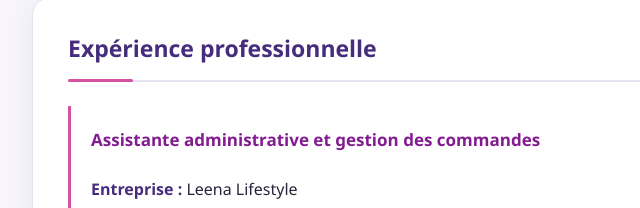
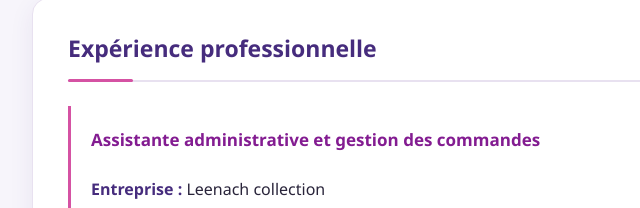
Before and after one commit to kamilia-nm/kamilia-nm.github.io, a plain HTML site: page index.html in a window 1280 px wide. Shown: the part 1610-1818 px from the top of the page, 108-748 px from the left. Drawn offline with Linux system fonts and the light colour scheme.

Commit message:
Fix HTML formatting and update content

```diff
--- a/index.html
+++ b/index.html
@@ -96,7 +96,7 @@
             <h3>Assistante administrative et gestion des commandes</h3>
             <p class="date"> 2019-2020 </p>
         </div>
-        <p><strong>Entreprise :</strong> Leena Lifestyle</p>
+        <p><strong>Entreprise :</strong> Leenach collection</p>
         <ul>
             <li>Gestion des commandes reçues via la page de l'entreprise.</li>
             <li>Confirmation des commandes auprès des clients.</li>
```
